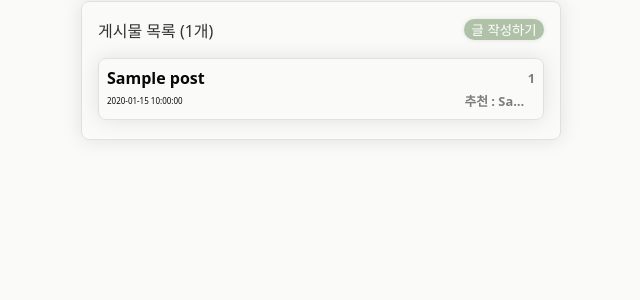
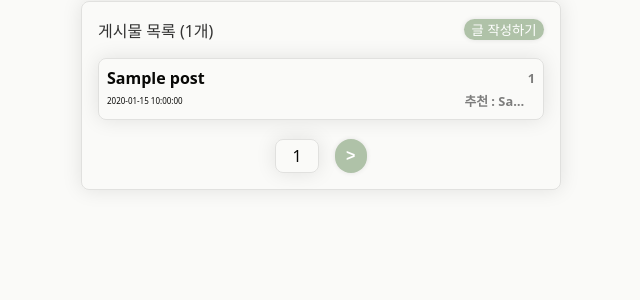
Before and after one commit to Oozls/cw-inside, a Python web app: template templates/list.html in a window 1280 px wide. Shown: the part 128-428 px from the top of the page, without its empty margins (319-959 px from the left). Run offline with Jinja, Linux system fonts and the light colour scheme; the template is opened without the code that fills it: most values are stand-ins (such as "Sample title", 1, 10 or a date in 2020); some web fonts are replaced.

Commit message:
Fixed Gaechoo system again, Added page number

```diff
--- a/static/styles/base.css
+++ b/static/styles/base.css
@@ -129,3 +129,19 @@ main {
     font-size: 0.8em;
     text-shadow: 1px 1px 2px var(--static-color);
 }
+
+.button {
+    border: 0;
+    border-radius: 1em;
+
+    box-shadow: 0 0 5px var(--static-color);
+
+    color: white;
+    background-color: var(--secondary-color);
+
+    transition: all 0.25s;
+    &:hover {
+        color: var(--background-color);
+        background-color: var(--accent-color);
+    }
+}
--- a/static/styles/index.css
+++ b/static/styles/index.css
@@ -67,7 +67,7 @@
 }
 
 #list_button {
-    border: none;
+    order: none;
     border-radius: 1em;
 
     box-shadow: 0 0 5px var(--static-color);
--- a/static/styles/list.css
+++ b/static/styles/list.css
@@ -1,22 +1,22 @@
-main .container {
+#main_container {
     padding: 1em;
     display: flex;
     flex-direction: column;
     justify-items: center;
 }
 
-.container .top {
+#main_container .top {
     display: flex;
     flex-direction: row;
     justify-content: space-between;
     margin-bottom: 1em;
 }
 
-.container .top p { font-size: 1em; color: rgba(0,0,0,0.8); font-family: 'MaruBuri', 'Noto Sans K', 'Noto Sans'; }
+#main_container .top p { font-size: 1em; color: rgba(0,0,0,0.8); font-family: 'MaruBuri', 'Noto Sans K', 'Noto Sans'; }
 
-.container p, .container a, .container a button { margin: 0; }
+#main_container p, #main_container a, #main_container a button { margin: 0; }
 
-.container a button {
+#write_button {
     width: 6em;
 
     border: none;
@@ -90,3 +90,22 @@ main .container {
 .title { font-weight: 600; }
 .unix_time { font-size: 0.5em; }
 .gaechoo, .name_cell { font-size: 0.8em; font-weight: 600; color: rgba(0,0,0,0.5); }
+
+
+
+#button_cell {
+    margin-top: 1em;
+    display: flex;
+    flex-direction: row;
+    justify-content: center;
+    gap: 1em;
+}
+
+#left_button, #right_button { padding: 0.5em; font-size: 1em; font-weight: 900; width: 2em; }
+
+#page_container {
+    padding: 0 1em 0 1em;
+    display: flex;
+    flex-direction: column;
+    justify-content: center;
+}
--- a/templates/index.html
+++ b/templates/index.html
@@ -11,7 +11,7 @@
     <div class="best">
         <div class="best_top">
             <p>베스트 Top 5 글</p>
-            <a href="/list" style="text-decoration:none; color: inherit;">
+            <a href="/list/1" style="text-decoration:none; color: inherit;">
                 <button id="list_button">글 보러 가기</button>
             </a>
         </div>
--- a/templates/list.html
+++ b/templates/list.html
@@ -5,15 +5,16 @@
 {% block css %}<link href="{{ url_for('static', filename='styles/list.css')}}" rel="stylesheet"/>{% endblock %}
 
 {% block main %}
-<div class="container">
+<div class="container" id="main_container">
     <div class="top">
         <p>게시물 목록 ({{ count }}개)</p>
-        <a href="write">
-            <button>글 작성하기</button>
+        <a href="/write">
+            <button id="write_button">글 작성하기</button>
         </a>
     </div>
+    <div>
         {% for post in posts %}
-    <a href="post/{{ post._id }}" style="text-decoration:none; color: inherit;">
+        <a href="/post/{{ post._id }}" style="text-decoration:none; color: inherit;">
             <div class="post">
                 <div class="title_cell"><p class="title">{{ post.title }}</p></div>
                 <div class="unix_time_cell"><p class="unix_time">{{ post.unix_time }}</p></div>
@@ -24,4 +25,18 @@
         </a>
         {% endfor %}
     </div>
+    <div id="button_cell">
+        {% if (page-1 != 0) %}
+        <a href="/list/{{ page-1 }}">
+            <button class="button" id="left_button">&lt;</button>
+        </a>
+        {% endif %}
+        <div class="container" id="page_container">
+            <p id="page_num">{{ page }}</p>
+        </div>
+        <a href="/list/{{ page+1 }}">
+            <button class="button" id="right_button">&gt;</button>
+        </a>
+    </div>
+</div>
 {% endblock %}
--- a/templates/post.html
+++ b/templates/post.html
@@ -8,7 +8,7 @@
 {% block main %}
 <div class="container">
     <div class="button_cell">
-        <a href="/list" style="text-decoration:none; color: inherit;">
+        <a href="/list/1" style="text-decoration:none; color: inherit;">
             <button type="submit" class="back_button">
                 <p>&lt;</p>
             </button>
```
Also changed, not shown: app.py (+11 -8 lines), static/upload/img/1744463246.jpg (deleted), 1 other file. Lines whose indentation alone changed are shown as unchanged.
